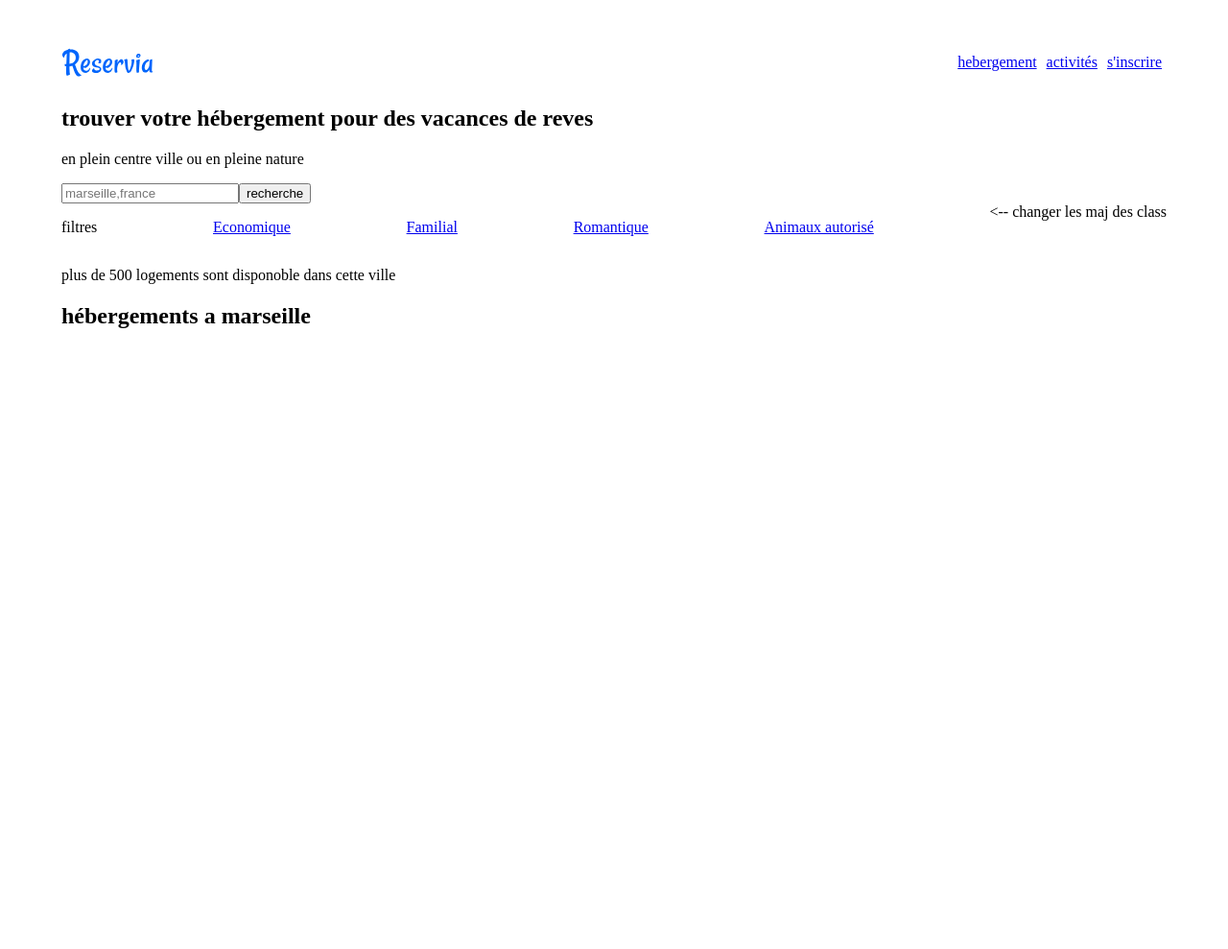
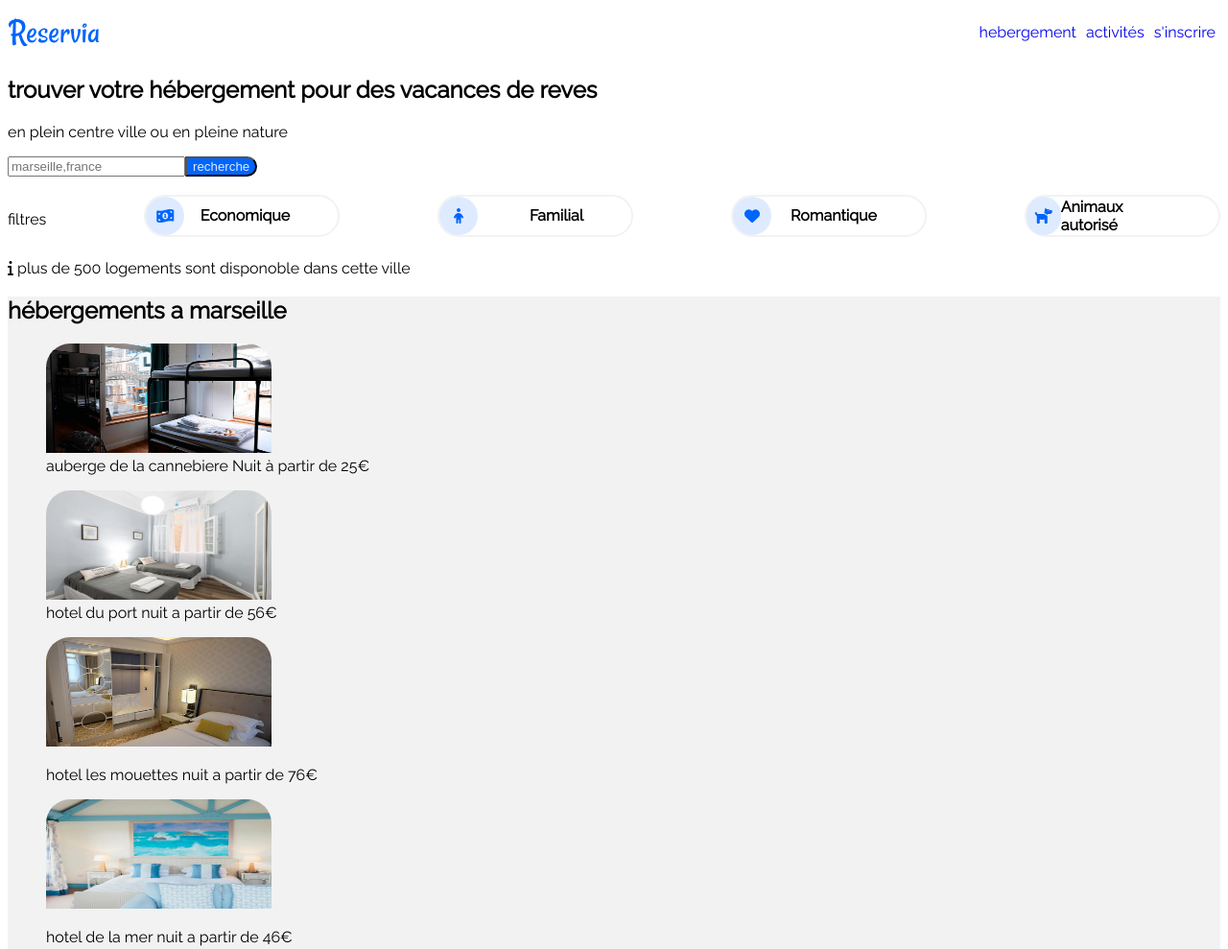
Before and after one commit to bobby7520/RomainHaidra_2_25052021, a plain HTML site: page index.html in a window 1280 px wide. Shown: the top 989 px of the page at 96% size. Before the commit the page ends 800 px from the top, so only its background shows below. Drawn offline with Linux system fonts and the light colour scheme.

Commit message:
seconde avancée

```diff
--- a/index.html
+++ b/index.html
@@ -10,72 +10,165 @@
 </head>
 
 <body>
-
-    <div class="boxImage">
+ <header>
+    <div class="boximage">
         <img src="images/logo/Reservia.svg" alt="mon logo">
-        <div class="boxMenu">
-            <a href="#" class="lienMenu">
-                <p class="textMenu">hebergement</p>
+        <div class="boxmenu">
+            <a href="#" class="lienmenu">
+                <p class="textmenu">hebergement</p>
             </a>
-            <a href="#" class="lienMenu">
-                <p class="textMenu">activités</p>
+            <a href="#" class="lienmenu">
+                <p class="textmenu">activités</p>
             </a>
-            <a href="#" class="lienMenu">
-                <p class="textMenu">s'inscrire</p>
+            <a href="#" class="lienmenu">
+                <p class="textmenu">s'inscrire</p>
 
             </a>
         </div>
     </div>
+
+<!--     MENU MOBILE -->
+
+<div class="boxmobile">
+        <div class="logo">
+            <img src="images/logo/Reservia.svg" alt="mon logo">
+            <a href="#" class="lienmenu">
+                <p class="textmenu">s'inscrire</p>
+            </a>
+        </div>
+        <div class="boxmenu">
+            <a href="#" class="lienmenu">
+                <p class="textmenu">hebergement</p>
+            </a>
+            <a href="#" class="lienmenu">
+                <p class="textmenu">activités</p>
+            </a>
+        </div>
+    </div>
+
+<!-- FIN MENU MOBILE -->
+ </header>
+
+
+ <main>
     <h2>
         trouver votre hébergement pour des vacances de reves
     </h2>
     <p>en plein centre ville ou en pleine nature</p>
     <div class="boxbutton">
 
-        <input type="text" placeholder="marseille,france"> <button class="buttonRe">recherche</button>
-    </div>
+        <input type="text" placeholder="marseille,france"> <button class="buttonre">recherche</button>
+    </div> <br>
 
 
     <div class="filtres">
 
         <p>filtres</p>
 
-        <a href="#" class="lienFiltres">
-
-            <p class="textFiltre">Economique</p>
-
+        <a href="#" class="lienfiltres">
+            <i class="fas fa-money-bill-wave-alt"></i>
+            <p class="textfiltre">Economique</p>
         </a>
 
 
-        <a href="#" class="lienFiltres">
+        <a href="#" class="lienfiltres">
+            <i class="fas fa-child"></i>
+            <p class="textfiltre">Familial</p>
+        </a>
+        <a href="#" class="lienfiltres">
+            <i class="fas fa-heart"></i>
+            <p class="textfiltre">Romantique</p>
+        </a>
+        <a href="#" class="lienfiltres">
+            <i class="fas fa-dog"></i>
+            <p class="textfiltre">Animaux autorisé</p>
+        </a>
 
-            <p class="textFiltres">Familial</p>
-        </a>
-        <a href="#" class="lienFiltres">
-            <p class="textFiltres">Romantique</p>
-        </a>
-        <a href="#" class="lienFiltres">
-            <p class="textFiltres">Animaux autorisé</p>
-        </a>
-        <-- changer les maj des class
     </div>
-    <p>plus de 500 logements sont disponoble dans cette ville</p>
 
-    <div>
+    <p><i class="fas fa-info"></i> plus de 500 logements sont disponoble dans cette ville</p>
+
+    <div class="img">
         <h2> hébergements a marseille</h2>
+        <div>
+            <div>
+            <div>  <figure>
+                <img class="imgpetit" src="images/hebergements/4_small/marcus-loke-WQJvWU_HZFo-unsplash.jpg" alt="photo d'hebergement ">
+            <figcaption>auberge de la cannebiere Nuit à partir de 25€
+            </figcaption>
+            </figure>
+
+        </div>
+
+
+        <div>
+
         <figure>
+        <img class="imgpetit" src="images/hebergements/4_small/fred-kleber-gTbaxaVLvsg-unsplash.jpg" alt="photo d'hebergement">
+    <figcaption>
+        hotel du port nuit a partir de 56€
+    </figcaption>
+    </figure>
 
+</div>
+
+
+       <div>
+            <figure>
+        <img class="imgpetit" src="images/hebergements/4_small/reisetopia-B8WIgxA_PFU-unsplash.jpg" alt="photo d'hebergement">
+    <figcaption>
+        <p> hotel les mouettes nuit a partir de 76€
+        </p>
+    </figcaption>
+</figure>
+</div>
+
+
+   <div>
+        <figure>
+            <img class="imgpetit" src="images/hebergements/4_small/annie-spratt-Eg1qcIitAuA-unsplash.jpg" alt="photo d'hebergement">
+        <figcaption>
+            <p>hotel de la mer nuit a partir de 46€
+
+            </p>
+        </figcaption>
         </figure>
-    </div>
+
+ </div>
+
+ <div>
+     <figure>
+         <img class="imgpetit" src="images/hebergements/4_small/nicate-lee-kT-ZyaiwBe0-unsplash.jpg" alt="photo hebergement">
+     <figcaption>auberge le panier nuit a partir de 23€
+ </figcaption>
+        </figure>
+
+ </div>
+
+ <div> <figure>
+     <img class="imgpetit" src="images/hebergements/4_small/febrian-zakaria-sjvU0THccQA-unsplash.jpg" alt="photo hebergement">
+ <figcaption> hotel chez amina la nuit a partir de 96€
+
+ </figcaption>
+    </figure>
+
+ </div>
+
+</div>
+
+
+</div>
 
 
 
+    </div>
+ </main>
 
+ <footer>
 
+ </footer>
 
-
-
-
+ <script src="https://kit.fontawesome.com/79d26e5525.js" crossorigin="anonymous"></script>
 </body>
 
 </html>
--- a/styles/style.css
+++ b/styles/style.css
@@ -1,28 +1,131 @@
-.boxImage{
+@import url('https://fonts.googleapis.com/css2?family=Raleway&display=swap');
+
+body{
+    font-family: 'Raleway', sans-serif;
+}
+a {
+    text-decoration: none;
+}
+
+.boximage{
     display: flex;
     justify-content: space-between;
 
 }
-.boxMenu{
+.boxmenu{
     display: flex;
+    width: 100%;
+    justify-content: flex-end;
 }
 
-.lienMenu{
+.lienmenu{
     margin: 0 5px 0 5px;
+
 }
-body{
-    margin:5vh 5vw 0 5vw;
-<--
-}
+
 .boxbutton{
     display: flex;
     justify-content: left;
 
+
 }
+.buttonre
+{ color: #DEEBFF;
+ background-color: #0065FC;
+   border-radius: 0 25px 25px 0px
+
+
+}
+.lienfiltres{
+    border: 2px solid #f2f2f2;
+    display: flex;
+    align-items: center;
+    justify-content: space-between;
+    border-radius: 50px;
+    width: 200px;
+    height: 40px;
+    color: black;
+}
+
 
 
 .filtres{
 display: flex;
 justify-content: space-between;
+}
+
+p.textfiltre {
+    margin-right: 25%;
+    font-weight: bold;
 
 }
+
+
+.imgpetit{
+    width: 235px;
+    height: 114px;
+    border-radius: 25px 25PX 0px 0px
+}
+
+.boxmobile{
+    display: none;
+}
+
+.lienfiltres i {
+    display: flex;
+    align-items: center;
+    background-color: #DEEBFF;
+    width: 40px;
+    height: 100%;
+    border-radius: 100px;
+    display: flex;
+    align-items: center;
+    justify-content: center;
+    color:#0065FC ;
+}
+.lienfiltres:hover{
+    color:#0065FC ;
+}
+.lienfiltres i:hover {
+    background-color: #0065FC;
+    color:#DEEBFF ;
+}
+.lienfiltres:active{
+    color:#0065FC ;
+}
+.lienfiltres i:active {
+    background-color: #0065FC;
+    color:#DEEBFF ;
+}
+.lienfiltres:after{
+    color:#0065FC ;
+}
+.lienfiltres i:after {
+    background-color: #0065FC;
+    color:#DEEBFF ;
+}
+.img{
+    background-color: #F2F2F2;
+}
+/*** RESPONSIVE **/
+
+@media screen and (min-width: 320px) and (max-width: 425px) {
+    .boxmobile{
+        display: flex;
+        flex-direction: column;
+    }
+    .boximage{
+        display: none;
+    }
+    .logo{
+        display: flex;
+        justify-content: space-between;
+    }
+    .boxmenu {
+        justify-content: space-around;
+
+    }
+    .filtres{
+        display: block;
+    }
+  }
```
